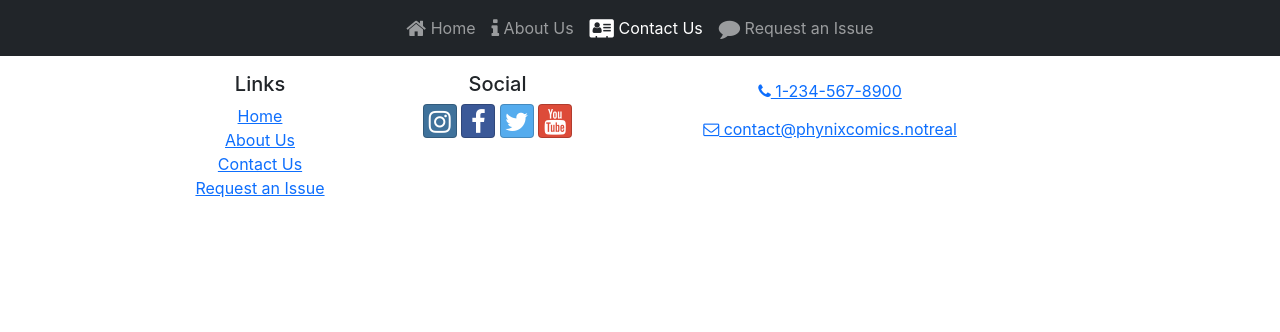
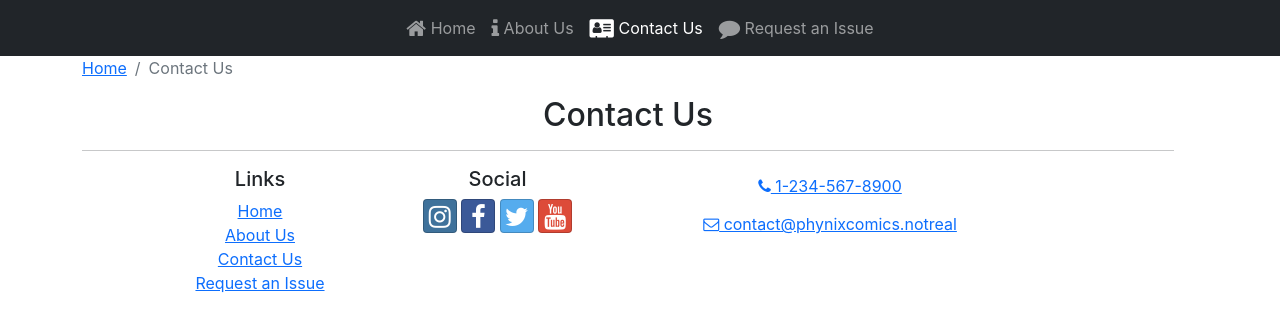
Before and after one commit to jdcnosse/ReactPortfolio, a React (Create React App) app: page /contact in a window 1280 px wide. Shown: the top 332 px of the page. Built offline with nearby package versions, Linux system fonts and the light colour scheme.

Commit message:
Fixing Breadcrumbs and adding Subheader to pages

```diff
--- a/src/App.js
+++ b/src/App.js
@@ -10,14 +10,11 @@ import Footer from './components/Footer';
 function App() {
   return (
     <div className="App">
-      <br />
-      <br />
-      <br />
       <Header />
       <Routes>
         <Route path='/' element={<HomePage />} />
         <Route path='about' element={<AboutPage />} />
-        <Route path='directory' element={<ContactPage />} />
+        <Route path='contact' element={<ContactPage />} />
         <Route path='request' element={<RequestPage />} />
       </Routes>
       <Footer />
--- a/src/components/Header.js
+++ b/src/components/Header.js
@@ -7,7 +7,7 @@ const Header = () => {
     const [menuOpen, setMenuOpen] = useState(false);
 
     return (
-        <Navbar dark color='dark' expand='md' fixed='top'>
+        <Navbar dark color='dark' expand='md'>
             <NavbarToggler onClick={() => setMenuOpen(!menuOpen)}/>
             <Collapse isOpen={menuOpen} navbar>
                 <Nav className='mx-auto' navbar>
--- /dev/null
+++ b/src/components/SubHeader.js
@@ -0,0 +1,23 @@
+import { Col, Row, Breadcrumb, BreadcrumbItem } from 'reactstrap';
+import { Link } from 'react-router-dom';
+
+const SubHeader = ({current, detail}) => {
+    return (
+        <Row>
+            <Col>
+            <Breadcrumb>
+                <BreadcrumbItem>
+                    <Link to='/'>Home</Link>
+                </BreadcrumbItem>
+                <BreadcrumbItem active>
+                    {current}
+                </BreadcrumbItem>
+            </Breadcrumb>
+            <h2>{current}</h2>
+            <hr />
+            </Col>
+        </Row>
+    );
+};
+
+export default SubHeader;
--- a/src/pages/AboutPage.js
+++ b/src/pages/AboutPage.js
@@ -1,5 +1,14 @@
+import { Container, Row } from 'reactstrap';
+import SubHeader from "../components/SubHeader";
+
 const AboutPage = () => {
-    return <div>AboutPage</div>;
+    return (
+        <Container>
+            <Row>
+                <SubHeader current='About Us' />
+            </Row>
+        </Container>
+    );
 };
 
 export default AboutPage;
--- a/src/pages/ContactPage.js
+++ b/src/pages/ContactPage.js
@@ -1,5 +1,14 @@
+import { Container, Row } from 'reactstrap';
+import SubHeader from "../components/SubHeader";
+
 const ContactPage = () => {
-    return <div>ContactPage</div>;
+    return (
+        <Container>
+            <Row>
+                <SubHeader current='Contact Us' />
+            </Row>
+        </Container>
+    );
 };
 
 export default ContactPage;
--- a/src/pages/HomePage.js
+++ b/src/pages/HomePage.js
@@ -1,5 +1,15 @@
+import { Container, Row } from "reactstrap";
+import SubHeader from "../components/SubHeader";
+
 const HomePage = () => {
-    return <div>HomePage</div>;
+    return (
+        <Container>
+            <Row>
+                <SubHeader />
+            </Row>
+        </Container>
+    );
+
 };
 
 export default HomePage;
--- a/src/pages/RequestPage.js
+++ b/src/pages/RequestPage.js
@@ -1,5 +1,14 @@
+import { Container, Row } from 'reactstrap';
+import SubHeader from '../components/SubHeader';
+
 const RequestPage = () => {
-    return <div>RequestPage</div>;
+    return (
+        <Container>
+            <Row>
+                <SubHeader current='Request an Issue' />
+            </Row>
+        </Container>
+    );
 };
 
 export default RequestPage;
```
